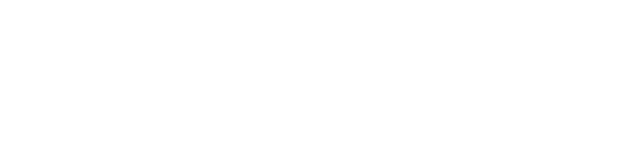
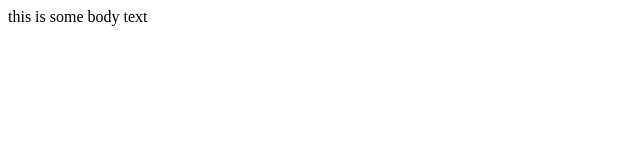
Before and after one commit to ncodena/wdpt, a plain HTML site: page index.html in a window 1280 px wide. Shown: the whole page, without its empty margins (0-640 px from the left). Drawn offline with Linux system fonts and the light colour scheme.

Commit message:
changing title and adding some text in the body

```diff
--- a/index.html
+++ b/index.html
@@ -4,7 +4,9 @@
     <meta charset="UTF-8" />
     <meta http-equiv="X-UA-Compatible" content="IE=edge" />
     <meta name="viewport" content="width=device-width, initial-scale=1.0" />
-    <title>Document</title>
+    <title>Git/Github lesson</title>
   </head>
-  <body></body>
+  <body>
+    <div>this is some body text</div>
+  </body>
 </html>
```
